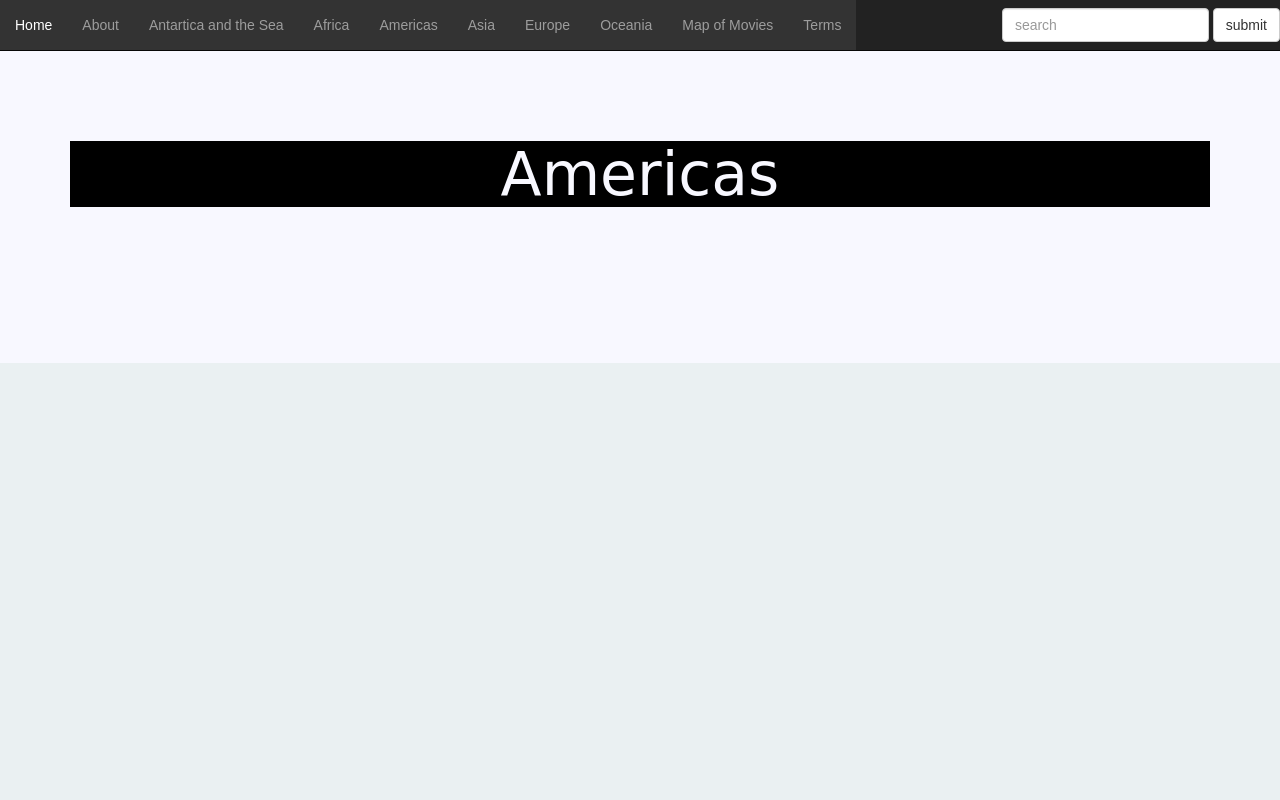
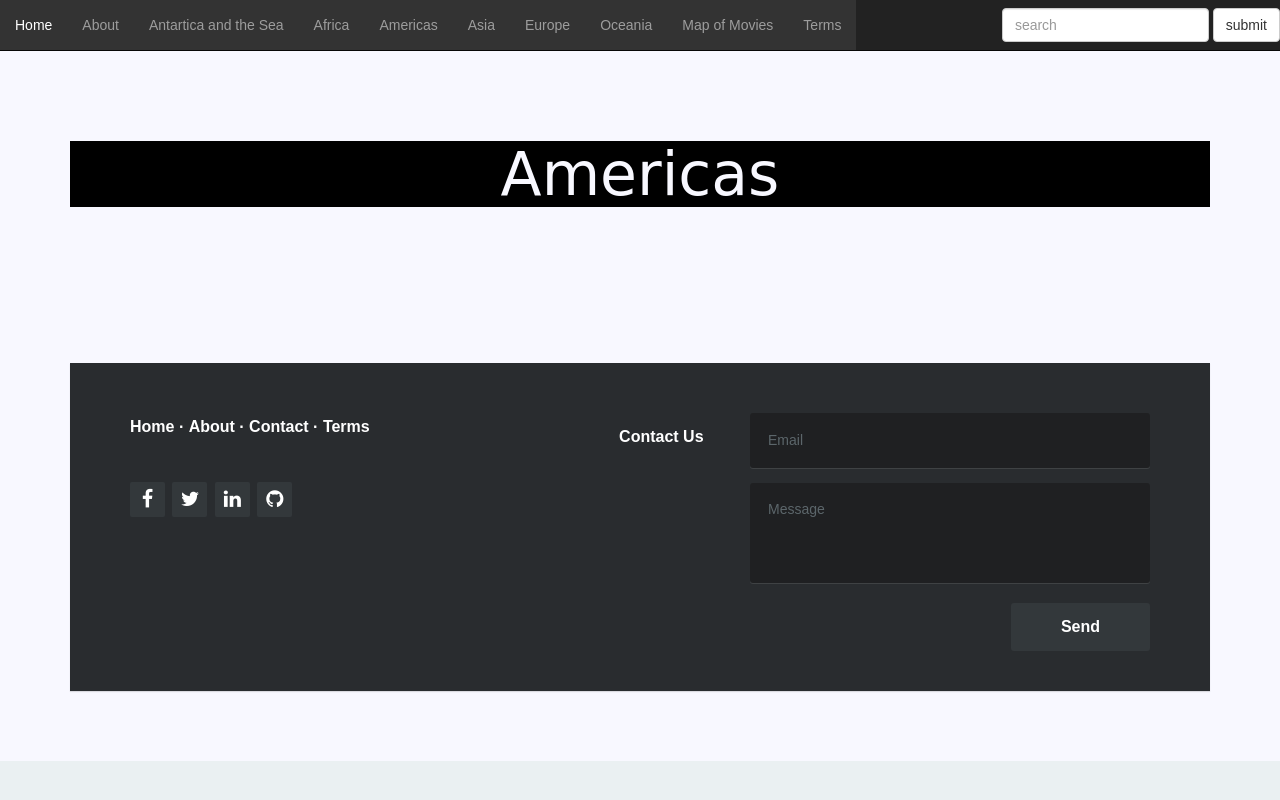
Before and after one commit to cloudbleu/groupproject, a plain HTML site: page Americas.html in a window 1280 px wide. Drawn offline with Linux system fonts and the light colour scheme; a web font is replaced by a local one.

Commit message:
Added footer to the other pages
Added a footer to the other pages

```diff
--- a/Americas.html
+++ b/Americas.html
@@ -55,12 +55,9 @@
       <li><a href="#">Map of Movies</a></li>
       <li><a href="Terms.html">Terms</a></li>
    </ul>
-
-
-
-
-    </div>
-  </nav>
+   </div>
+   </center>
+   </nav>
 
   <h5> &emsp; </h5>
   <h5> &emsp; </h5>
@@ -70,3 +67,59 @@
     <h5> &emsp; </h5>
     <h5> &emsp; </h5>
     <h5> &emsp; </h5>
+  </div>
+
+
+
+  <!--footer-->
+<footer class="footer-distributed">
+
+      <div class="footer-left">
+
+
+
+        <p class="footer-links">
+          <a href="index.html">Home</a>
+          ·
+          <a href="About.html">About</a>
+          ·
+          <a href="About.html">Contact</a>
+          ·
+          <a href="Terms.html">Terms</a>
+        </p>
+
+        <div class="footer-icons">
+
+          <a href="https://en-gb.facebook.com/"><i class="fa fa-facebook"></i></a>
+          <a href="https://twitter.com/?lang=en"><i class="fa fa-twitter"></i></a>
+          <a href="https://www.linkedin.com/"><i class="fa fa-linkedin"></i></a>
+          <a href="https://github.com/"><i class="fa fa-github"></i></a>
+
+        </div>
+
+      </div>
+
+      <div class="footer-right">
+
+        <p>Contact Us</p>
+
+        <form action="#" method="post">
+
+          <input type="text" name="email" placeholder="Email" />
+          <textarea name="message" placeholder="Message"></textarea>
+          <button>Send</button>
+
+            <script>$("button").on("click", function() {
+              alert("Thank you for your comment! We will get back to you as soon as we can!")
+              });
+  </script>
+
+        </form>
+
+      </div>
+
+    </footer>
+
+</body>
+
+</html>
```
Also changed, not shown: About.html (+49 -0 lines), Antartica.html (+47 -0 lines), Europe.html (+49 -0 lines).
